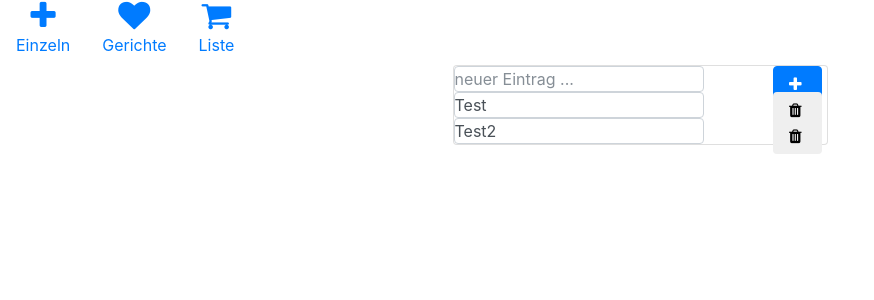
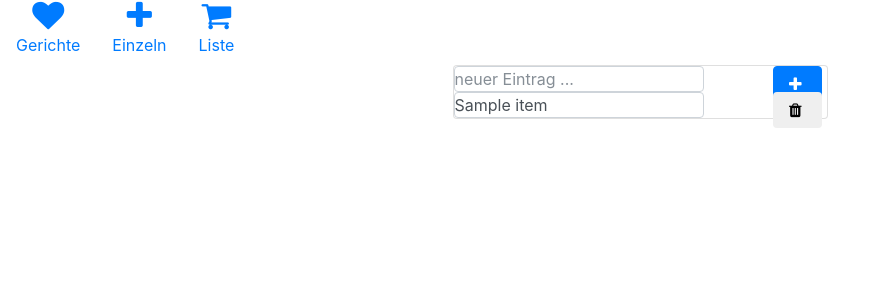
Before and after one commit to SStereo/food_log, a Flask app: page /shoppinglist in a window 1280 px wide. Shown: the part 56-356 px from the top of the page, without its empty margins (0-874 px from the left). Run offline with Flask 2, Linux system fonts and the light colour scheme; the visitor is signed in with stand-in values (Sample User, id 1); tables that the repository leaves empty hold one stand-in row (values such as "Sample post"); parts of the project's set-up code (start-up, migrations or seed data) failed here and were passed over; some libraries are stand-ins or nearby versions.

Commit message:
CRUD operations on shopping list using ajax

```diff
--- a/food_database.py
+++ b/food_database.py
@@ -244,11 +244,13 @@ class Inventory(Base):
 
     creator = relationship("User", foreign_keys=[creator_id])
     user_group = relationship("UserGroup", foreign_keys=[user_group_id])
-
+    items = relationship("InventoryItem", back_populates="inventory")
 
 class InventoryItem(Base):
     __tablename__ = 'inventory_items'
     id = Column(Integer, primary_key = True)
+    titleEN = Column(String(80), nullable = True)  # TODO: remove those fields later and replace with good/food_id
+    titleDE = Column(String(80), nullable = True)
     inventory_id = Column(Integer, ForeignKey('inventories.id'))
     food_id = Column(Integer, ForeignKey('foods.id'), nullable = True)
     good_id = Column(Integer, ForeignKey('goods.id'), nullable = True)
@@ -256,9 +258,24 @@ class InventoryItem(Base):
     re_order_level = Column(Integer, nullable = True)
     re_order_quantity = Column(Integer, nullable = True)
 
-    inventory = relationship("Inventory")
+    inventory = relationship("Inventory", foreign_keys=[inventory_id], back_populates="items")
     food = relationship("Food")
     good = relationship("Goods")
+
+    @property
+    def serialize(self):
+        #Returns object data in easily serializable format
+        return {
+            'id' : self.id,
+            'titleEN' : self.titleEN,
+            'titleDE' : self.titleDE,
+            'inventory_id' : self.inventory_id,
+            'food_id' : self.food_id,
+            'good_id' : self.good_id,
+            'level' : self.level,
+            're_order_level' : self.re_order_level,
+            're_order_quantity' : self.re_order_quantity
+        }
 
 # The shopping list or order with access to a group
 class ShoppingOrder(Base):
--- a/server.py
+++ b/server.py
@@ -39,7 +39,9 @@ from food_database import (Base,
                    Nutrient,
                    ShoppingOrder,
                    ShoppingOrderItem,
-                   FoodMainGroup)
+                   FoodMainGroup,
+                   InventoryItem,
+                   Inventory)
 
 # Application Settings
 UPLOAD_FOLDER = 'upload'
@@ -402,6 +404,56 @@ def showShoppingList():
         return render_template("shoppinglist.html",meals=meals,getIngredients=getIngredients,loginSession=login_session)
 
 
+@app.route('/shoppinglist/items', methods = ['GET','POST'])
+def all_shopping_items_handler():
+
+    inventory_items = []
+
+    if request.method == 'POST':
+        title = request.form.get('title')
+        inventory_item = InventoryItem(titleDE = title, level = 0)
+        session.add(inventory_item)
+        session.commit()
+        inventory_items.append(inventory_item)
+        return jsonify(inventory_items = [i.serialize for i in inventory_items])
+
+    elif request.method == 'GET':
+        inventory_items = session.query(InventoryItem).all()
+        # TODO: return nested structures including inventory header and user information
+        # with https://flask-marshmallow.readthedocs.io/en/latest/
+        return jsonify(inventory_items = [i.serialize for i in inventory_items])
+
+
+# TODO: Think of combining both endpoints into one
+@app.route('/shoppinglist/item', methods = ['GET','DELETE','PUT'])
+def shopping_item_handler():
+
+    inventory_items = []
+
+    id = request.form.get('id')
+    inventory_item = session.query(InventoryItem).filter_by(id = id).one()
+
+    if request.method == 'GET':
+        inventory_items.append(inventory_item)
+        return jsonify(inventory_items = [i.serialize for i in inventory_items])
+
+    elif request.method == 'DELETE':
+        session.delete(inventory_item)
+        session.commit()
+        return "item deleted"
+
+    elif request.method == 'PUT':
+        titleDE = request.args.get('title')
+        level = request.args.get('level')
+        if titleDE:
+            inventory_item.titleDE = titleDE
+        if level:
+            inventory_item.level = level
+        session.commit()
+        inventory_items.append(inventory_item)
+        return jsonify(inventory_items = [i.serialize for i in inventory_items])
+
+
 @app.route('/meals/add', methods=['GET','POST'])
 def addMeals():
     # required if no user has yet loged in so the dictionary does not have the key
@@ -534,6 +586,7 @@ def showMeal(meal_id):
 def jsonMeals():
     items = session.query(Meal).all()
     return jsonify(Meals=[m.serialize for m in items])
+
 
 # ---------------- User Helper Functions ---------------------------
 # Creates a new user in the database
--- a/templates/layout.html
+++ b/templates/layout.html
@@ -76,6 +76,30 @@
         padding-bottom: 5px;
         padding-left: 15px;
         padding-right: 15px;
+      }
+
+      .sl-success {
+        padding: 1em;
+        margin-bottom: 0.75rem;
+        text-shadow: 0 1px 0 rgba(255, 255, 255, 0.5);
+        color: #468847;
+        background-color: #dff0d8;
+        border: 1px solid #d6e9c6;
+        -webkit-border-radius: 4px;
+           -moz-border-radius: 4px;
+                border-radius: 4px;
+      }
+
+      .sl-error {
+        padding: 1em;
+        margin-bottom: 0.75rem;
+        text-shadow: 0 1px 0 rgba(255, 255, 255, 0.5);
+        color: #b94a48;
+        background-color: #f2dede;
+        border: 1px solid rgba(185, 74, 72, 0.3);
+        -webkit-border-radius: 4px;
+           -moz-border-radius: 4px;
+                border-radius: 4px;
       }
 
     </Style>
--- a/templates/shoppinglist.html
+++ b/templates/shoppinglist.html
@@ -9,10 +9,10 @@
   <div class="tabs-wrapper">
       <ul class="nav classic-tabs tabs-orange" role="tablist">
           <li class="nav-item">
-              <a class="nav-link waves-light active" data-toggle="tab" href="#panel61" role="tab"><i class="fa fa-plus fa-2x" aria-hidden="true"></i><br> Einzeln</a>
+              <a class="nav-link waves-light" data-toggle="tab" href="#panel61" role="tab"><i class="fa fa-heart fa-2x" aria-hidden="true"></i><br> Gerichte</a>
           </li>
           <li class="nav-item">
-              <a class="nav-link waves-light" data-toggle="tab" href="#panel62" role="tab"><i class="fa fa-heart fa-2x" aria-hidden="true"></i><br> Gerichte</a>
+              <a class="nav-link waves-light active" data-toggle="tab" href="#panel62" role="tab"><i class="fa fa-plus fa-2x" aria-hidden="true"></i><br> Einzeln</a>
           </li>
           <li class="nav-item">
               <a class="nav-link waves-light" data-toggle="tab" href="#panel63" role="tab"><i class="fa fa-shopping-cart fa-2x" aria-hidden="true"></i><br> Liste</a>
@@ -24,35 +24,28 @@
   <div class="tab-content card" id="sl-card1">
 
       <!--Panel 1-->
-      <div class="tab-pane fade in show active" id="panel61" role="tabpanel">
-        <div id="sl-messages"></div>
-
-        <div class="sl-form">
-          <input type="text" id="sl-new-item" class="form-control sl-item" placeholder="neuer Eintrag ...">
-          <button onclick="slNewElement()" class="btn btn-primary sl-btn"><i class="fa fa-plus mr-1"></i></button>
-        </div>
-        <div id="sl-items">
-          <div class="sl-form">
-            <input type="text" class="form-control sl-item" value="Test">
-            <button class="btn btn-default sl-btn"><i class="fa fa-trash mr-1"></i></button>
-          </div>
-          <div class="sl-form">
-            <input type="text" class="form-control sl-item" value="Test2">
-            <button class="btn btn-default sl-btn"><i class="fa fa-trash mr-1"></i></button>
-          </div>
-        </div>
-
-      </div>
-      <!--/.Panel 1-->
-
-      <!--Panel 2-->
-      <div class="tab-pane fade" id="panel62" role="tabpanel">
+      <div class="tab-pane fade" id="panel61" role="tabpanel">
         {% for m in meals %}
           <div class="form-group">
             <input type="checkbox" class="filled-in" id="checkbox{{ loop.index }}">
             <label for="checkbox{{ loop.index }}">{{ m.title }}</label>
           </div>
         {% endfor %}
+      </div>
+      <!--/.Panel 1-->
+
+      <!--Panel 2-->
+      <div class="tab-pane fade in show active" id="panel62" role="tabpanel">
+        <div id="sl-messages"></div>
+
+        <div class="sl-form">
+          <input type="text" id="sl-new-item" class="form-control sl-item" placeholder="neuer Eintrag ...">
+          <button onclick="slSaveData()" class="btn btn-primary sl-btn"><i class="fa fa-plus mr-1"></i></button>
+        </div>
+        <div id="sl-items">
+
+        </div>
+
       </div>
       <!--/.Panel 2-->
 
@@ -81,59 +74,88 @@
 
     $('#myTab a:last').tab('show')
 
-    slAddActionToButtons();
+    slLoadItems();
 
   })
 
-  function slAddActionToButtons() {
-    var btn_del = document.getElementsByClassName("btn btn-default sl-btn");
-    var i;
 
-    for (i = 0; i < btn_del.length; i++) {
-      btn_del[i].onclick = function() {
-        var div = this.parentElement;
-        div.style.display = "none";
+  function slDeleteItem() {
+    var itemrow = this.parentElement;
+    elId = itemrow.id;
+
+    $.ajax({
+      type: 'DELETE',
+      url: '{{ url_for('shopping_item_handler') }}',
+      dataType: 'text',
+      data: {'id' : elId},
+      success: function() {
+        itemrow.style.display = "none";
       }
-    }
+    });
+  }
+
+
+  function slLoadItems() {
+    $.ajax({
+      type: 'GET',
+      url: '{{ url_for('all_shopping_items_handler') }}',
+      dataType: 'json',
+      success: slCreateElements // name of function that processes the response
+    });
   }
 
 
   function slSaveData() {
     var messageDiv = $('#sl-messages');
-    // TODO: follow guide http://blog.teamtreehouse.com/create-ajax-contact-form
-  }
+    var inputData = $('#sl-new-item').val();
 
-  // Create a new list item when clicking on the "Add" button
-  function slNewElement() {
-
-    var inputValue = document.getElementById("sl-new-item").value;
-
-    if (inputValue === '') {
+    if (inputData === '') {
       alert("You must write something!");
     } else {
 
-      var items = document.getElementById("sl-items");
+      $.ajax({
+        type: 'POST',
+        url: '{{ url_for('all_shopping_items_handler') }}',
+        dataType: 'json',
+        data: {'title' : inputData},
+        success: slCreateElements // name of function that processes the response
+      });
+    }
+  }
+
+
+  function slCreateElements(response) {
+    var items = document.getElementById("sl-items");
+    var n;
+    n = response['inventory_items'].length;
+
+    for (var i = 0; i < n; i++) {
+      itemValue = response['inventory_items'][i]['titleDE'];
+      itemId = response['inventory_items'][i]['id'];
+      // Create new Item HTML
       var itemrow = document.createElement("DIV");
       itemrow.className = "sl-form";
+      itemrow.id = itemId;
 
-      var i = document.createElement("INPUT");
-      i.value = inputValue;
-      i.type = "text"
-      i.className = "form-control sl-item";
+      var elInput = document.createElement("INPUT");
+      elInput.value = itemValue;
+      elInput.type = "text"
+      elInput.className = "form-control sl-item";
 
-      var btn = document.createElement("BUTTON");
-      btn.className = "btn btn-default sl-btn";
+      var elButton = document.createElement("BUTTON");
+      elButton.className = "btn btn-default sl-btn";
+      elButton.onclick = slDeleteItem;
 
-      var icon = document.createElement("i");
-      icon.className = "fa fa-trash mr-1";
+      var elIcon = document.createElement("i");
+      elIcon.className = "fa fa-trash mr-1";
 
-      btn.appendChild(icon);
-      itemrow.appendChild(i);
-      itemrow.appendChild(btn);
+      elButton.appendChild(elIcon);
+      itemrow.appendChild(elInput);
+      itemrow.appendChild(elButton);
       items.appendChild(itemrow);
+    };
 
-      slAddActionToButtons();
-    }
+    // TODO: wrong place should not apply for page load
     document.getElementById("sl-new-item").value = "";
 
   }
```
